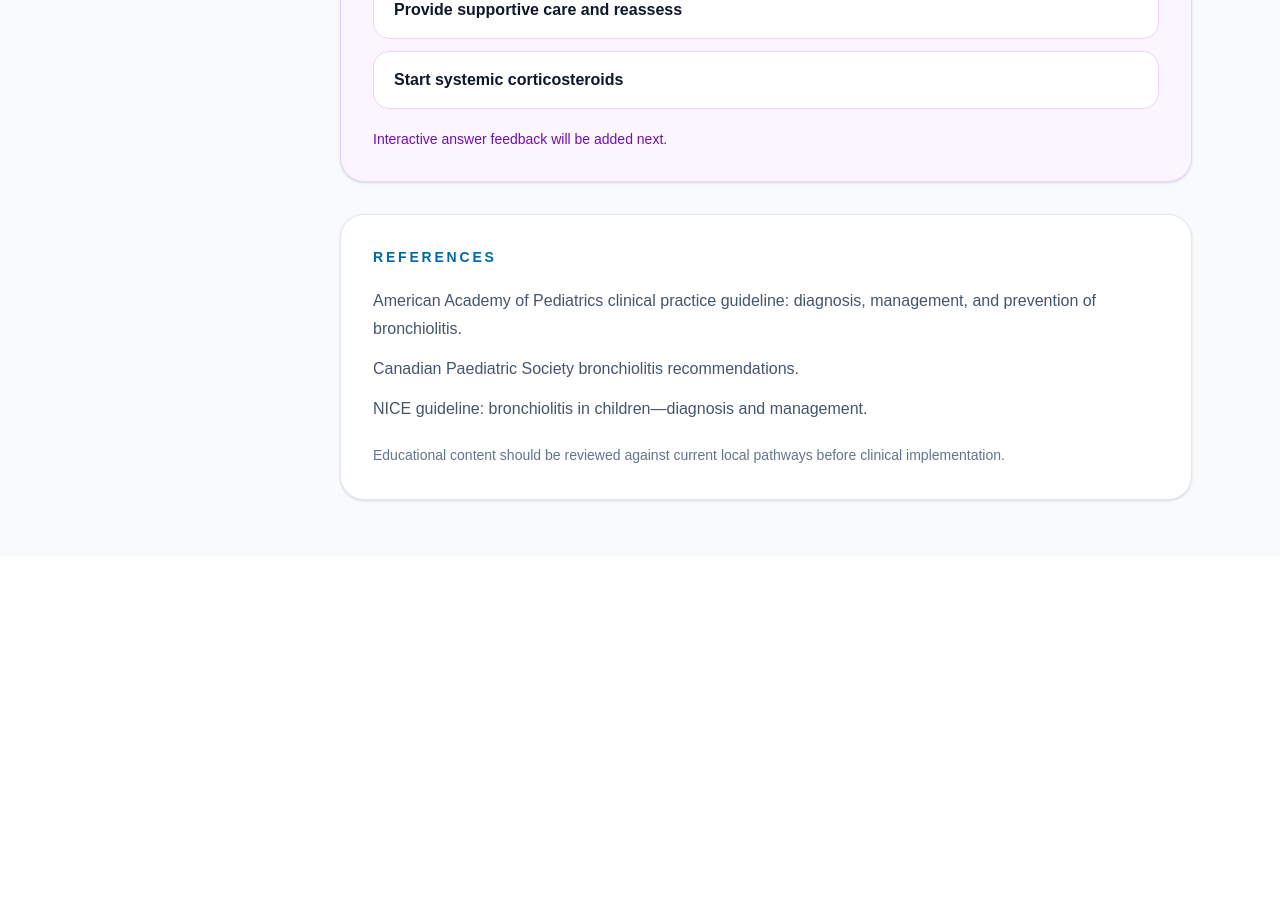
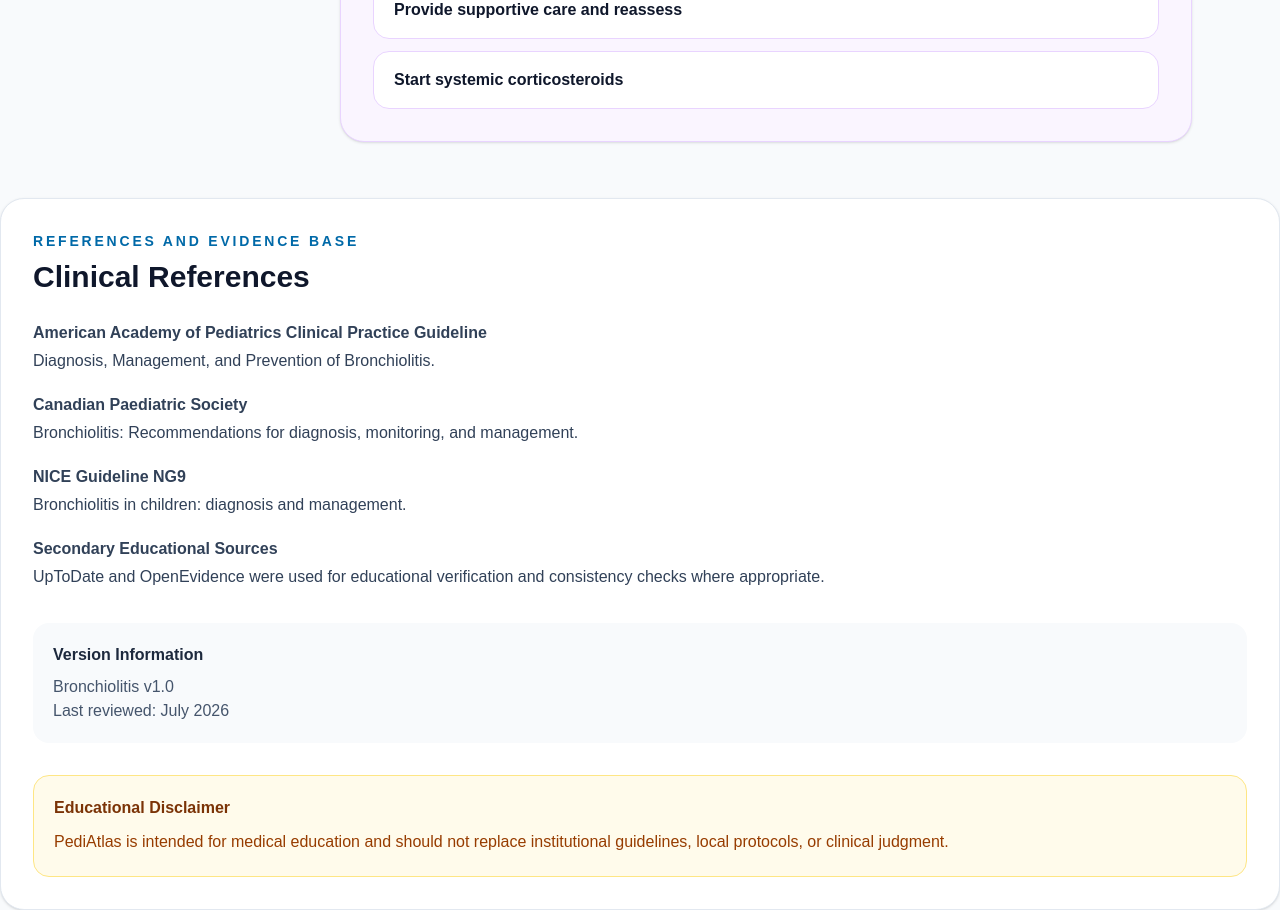
Before and after one commit to ChrisDobbinsMD/Pediatlas, a Next.js app: page /respiratory/lower-airway/bronchiolitis in a window 1280 px wide. Shown: the part 6600-7510 px from the top of the page. Before the commit the page ends 7156 px from the top, so only its background shows below. Built offline with nearby package versions, Linux system fonts and the light colour scheme.

Commit message:
Added references for Bronchiolitis

```diff
--- a/src/app/respiratory/lower-airway/bronchiolitis/page.tsx
+++ b/src/app/respiratory/lower-airway/bronchiolitis/page.tsx
@@ -539,37 +539,84 @@ export default function BronchiolitisPage() {
 )}
             </div>
 
-            <p className="mt-5 text-sm text-purple-800">
-              Interactive answer feedback will be added next.
-            </p>
+
           </section>
 
+                </div>
+      </div>
       <section className="rounded-3xl border border-slate-200 bg-white p-8 shadow-sm">
   <p className="text-sm font-semibold uppercase tracking-[0.2em] text-sky-700">
-              References
+    References and Evidence Base
   </p>
 
-            <ul className="mt-5 space-y-3 leading-7 text-slate-600">
-              <li>
-                American Academy of Pediatrics clinical practice guideline:
-                diagnosis, management, and prevention of bronchiolitis.
-              </li>
-              <li>
-                Canadian Paediatric Society bronchiolitis recommendations.
-              </li>
-              <li>
-                NICE guideline: bronchiolitis in children—diagnosis and
-                management.
-              </li>
-            </ul>
+  <h2 className="mt-2 text-3xl font-bold">
+    Clinical References
+  </h2>
 
-            <p className="mt-5 text-sm leading-6 text-slate-500">
-              Educational content should be reviewed against current local
-              pathways before clinical implementation.
+  <div className="mt-6 space-y-4 text-slate-700 leading-7">
+    <div>
+      <p className="font-semibold">
+        American Academy of Pediatrics Clinical Practice Guideline
       </p>
-          </section>
+      <p>
+        Diagnosis, Management, and Prevention of Bronchiolitis.
+      </p>
+    </div>
+
+    <div>
+      <p className="font-semibold">
+        Canadian Paediatric Society
+      </p>
+      <p>
+        Bronchiolitis: Recommendations for diagnosis, monitoring, and management.
+      </p>
+    </div>
+
+    <div>
+      <p className="font-semibold">
+        NICE Guideline NG9
+      </p>
+      <p>
+        Bronchiolitis in children: diagnosis and management.
+      </p>
+    </div>
+
+    <div>
+      <p className="font-semibold">
+        Secondary Educational Sources
+      </p>
+      <p>
+        UpToDate and OpenEvidence were used for educational verification and
+        consistency checks where appropriate.
+      </p>
     </div>
   </div>
+
+  <div className="mt-8 rounded-2xl bg-slate-50 p-5">
+    <p className="font-semibold text-slate-800">
+      Version Information
+    </p>
+
+    <p className="mt-2 text-slate-600">
+      Bronchiolitis v1.0
+    </p>
+
+    <p className="text-slate-600">
+      Last reviewed: July 2026
+    </p>
+  </div>
+
+  <div className="mt-8 rounded-2xl border border-amber-200 bg-amber-50 p-5">
+    <p className="font-semibold text-amber-900">
+      Educational Disclaimer
+    </p>
+
+    <p className="mt-2 text-amber-800 leading-7">
+      PediAtlas is intended for medical education and should not replace
+      institutional guidelines, local protocols, or clinical judgment.
+    </p>
+  </div>
+</section>
     </main>
   );
 }
```
Lines whose indentation alone changed are shown as unchanged.
